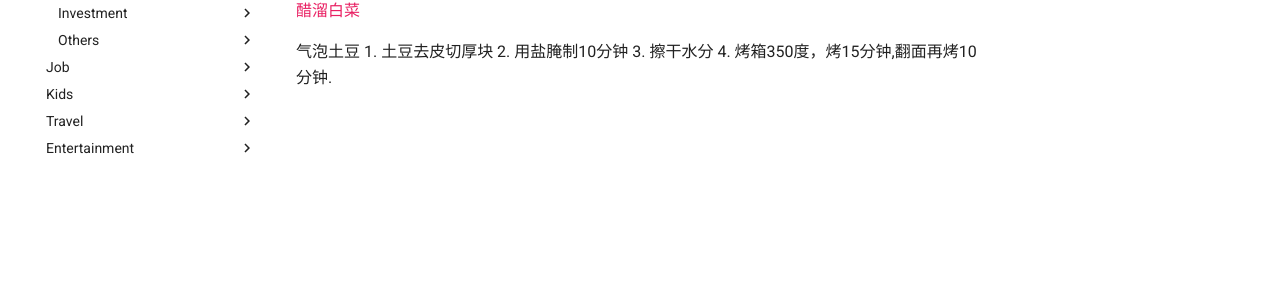
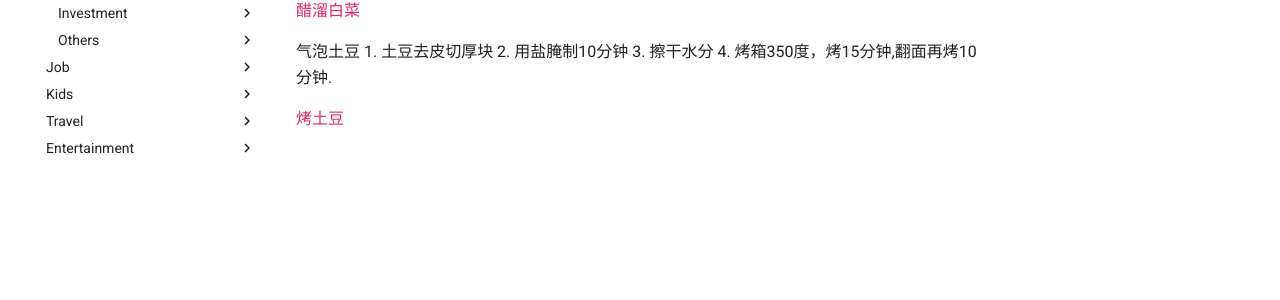
Before and after one commit to macsymgit/obsidian, an MkDocs documentation site: the page built from docs/Home/Cooking/Dishes/Vegetables.md, in a window 1280 px wide. Shown: the part 502-802 px from the top of the page. Built offline with MkDocs 1.6.1 and Material for MkDocs 9.7.7, drawn with Linux system fonts in a browser that asks for light colours.

Commit message:
vault backup: 2024-02-01 15:30:36

```diff
--- a/docs/Home/Cooking/Dishes/Vegetables.md
+++ b/docs/Home/Cooking/Dishes/Vegetables.md
@@ -22,3 +22,5 @@
 2. 用盐腌制10分钟
 3. 擦干水分
 4. 烤箱350度，烤15分钟,翻面再烤10分钟.
+
+[烤土豆](https://www.youtube.com/watch?v=cx2cOSMGzzI)
```
Also changed, not shown: 1 other file.
